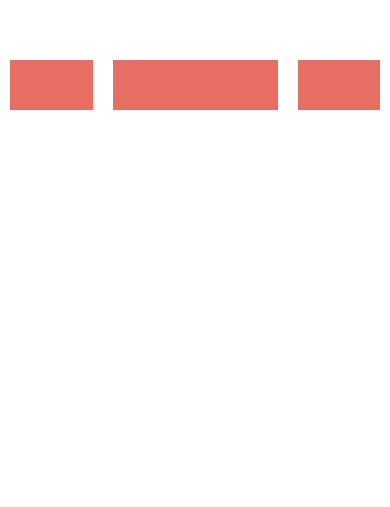
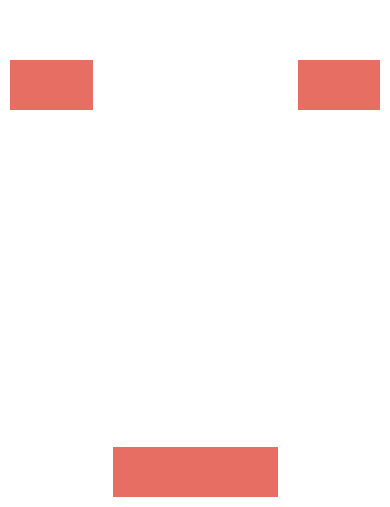
Before and after one commit to escobard/react-native-udacifit, a React Native app in the folder UdaciFitness/: screen / in a window 390 px wide. Shown: the part 337-844 px from the top of the page. Built offline with nearby package versions, Linux system fonts and the light colour scheme.

Commit message:
style: individual styles can be applied to individual elements for unique effects as shown in this commit

```diff
--- a/UdaciFitness/App.js
+++ b/UdaciFitness/App.js
@@ -2,11 +2,13 @@
 import { StyleSheet, Text, View, AppRegistry } from 'react-native'
 
 class FlexboxExamples extends Component {
+  // utilized `flex` to increase the size of each element - utilizing the `flex` property allows you to multiply or divide the height / width of a container depending on the direction
+  // individual styles can also be added inline as shown below
   render() {
     return (
       <View style={styles.container}>
         <View style={[styles.box, {flex: 1}]}/>
-        <View style={[styles.box, {flex: 2}]}/>
+        <View style={[styles.box, {flex: 2, alignSelf: 'flex-end'}]}/>
         <View style={[styles.box, {flex: 1}]}/>
       </View>
     )
```
